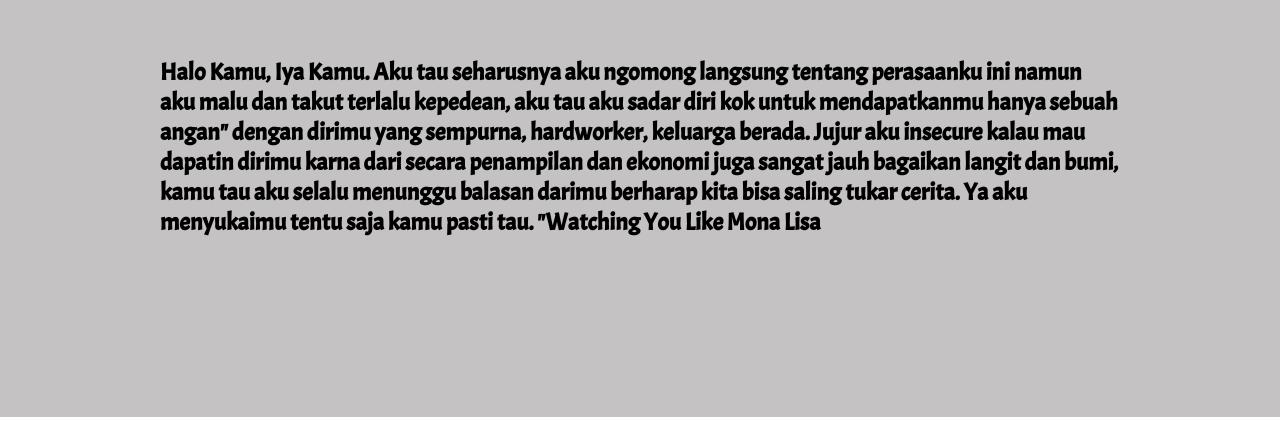
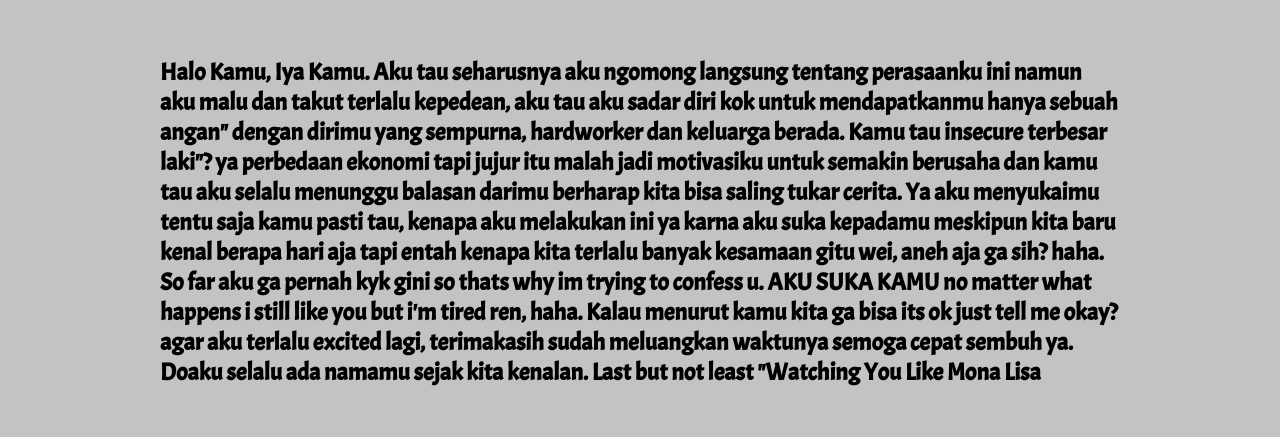
Before and after one commit to ItsMikey23/Paralax, a plain HTML site: page index.html in a window 1280 px wide. Shown: the part 1703-2140 px from the top of the page. Drawn offline with Linux system fonts and the light colour scheme.

Commit message:
Update index.html

```diff
--- a/index.html
+++ b/index.html
@@ -16,8 +16,9 @@
     </div>
     <div class="description">
         <h2>Halo Kamu, Iya Kamu.
-        Aku tau seharusnya aku ngomong langsung tentang perasaanku ini namun aku malu dan takut terlalu kepedean, aku tau aku sadar diri kok untuk mendapatkanmu hanya sebuah angan" dengan dirimu yang sempurna, hardworker, keluarga berada. Jujur aku insecure kalau mau dapatin dirimu karna dari secara penampilan dan ekonomi juga sangat jauh bagaikan langit dan bumi, kamu tau aku selalu menunggu balasan darimu berharap kita bisa saling tukar cerita.
-        Ya aku menyukaimu tentu saja kamu pasti tau.
+        Aku tau seharusnya aku ngomong langsung tentang perasaanku ini namun aku malu dan takut terlalu kepedean, aku tau aku sadar diri kok untuk mendapatkanmu hanya sebuah angan" dengan dirimu yang sempurna, hardworker dan keluarga berada. Kamu tau insecure terbesar laki"? ya perbedaan ekonomi tapi jujur itu malah jadi motivasiku untuk semakin berusaha dan kamu tau aku selalu menunggu balasan darimu berharap kita bisa saling tukar cerita.
+        Ya aku menyukaimu tentu saja kamu pasti tau, kenapa aku melakukan ini ya karna aku suka kepadamu meskipun kita baru kenal berapa hari aja tapi entah kenapa kita terlalu banyak kesamaan gitu wei, aneh aja ga sih? haha. So far aku ga pernah kyk gini so thats why im trying to confess u. AKU SUKA KAMU no matter what happens i still like you but i'm tired ren, haha.
+        Kalau menurut kamu kita ga bisa its ok just tell me okay? agar aku terlalu excited lagi, terimakasih sudah meluangkan waktunya semoga cepat sembuh ya. Doaku selalu ada namamu sejak kita kenalan. Last but not least
         "Watching You Like Mona Lisa</h2><br>
         <p>
     </div>
```
